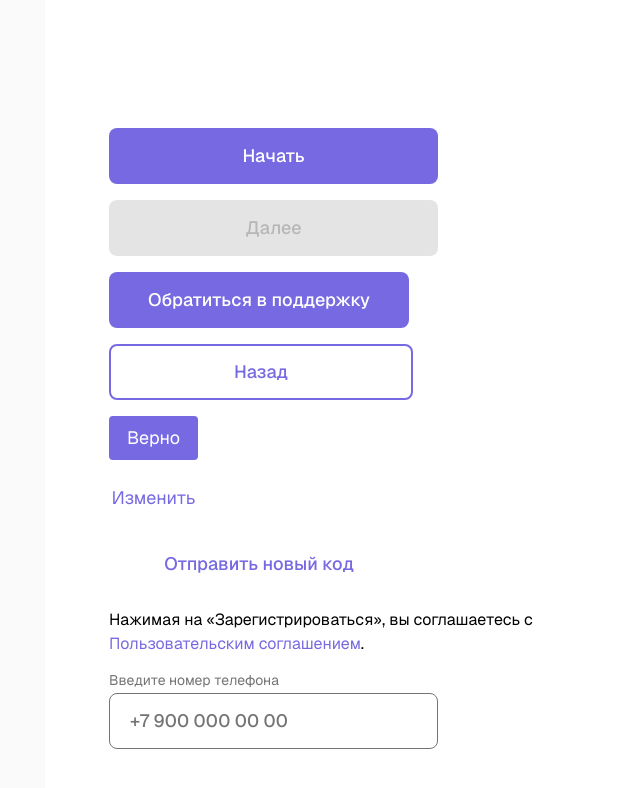
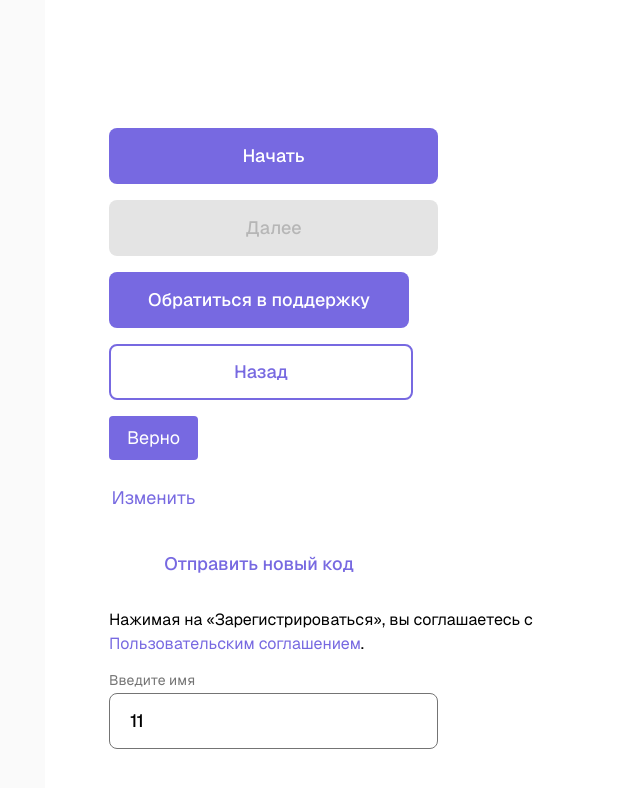
Before and after one commit to akatosphere/chat-frontend-2, a Next.js app: page / in a window 1280 px wide. Shown: the top 788 px of the page, without its empty margins (211-851 px from the left). Built offline with nearby package versions, Linux system fonts and the light colour scheme.

Commit message:
feat: обновил структуру

```diff
--- a/app/page.tsx
+++ b/app/page.tsx
@@ -1,4 +1,4 @@
-import { FormInput } from "@/shared/formInput/ui/formInput";
+import { FormInput } from "@/shared/form/ui/formInput";
 import { Button } from "@/shared/shadcn/ui/button";
 import Image from "next/image";
 
@@ -17,7 +17,9 @@ export default function Home() {
         Нажимая на «Зарегистрироваться», вы соглашаетесь
         с <Button variant='text' size='inline' className="subtext-tight">Пользовательским соглашением</Button>.
         </p>
-        <FormInput id="1" placeholder="+7 900 000 00 00" label="Введите номер телефона" error=""/>
+        <form>
+          <FormInput id="1" label="Введите имя" placeholder="Имя" value="11" error=""/>
+        </form>
       </main>
     </div>
   );
--- a/package.json
+++ b/package.json
@@ -18,6 +18,7 @@
     "react": "19.2.0",
     "react-dom": "19.2.0",
     "tailwind-merge": "^3.4.0",
+    "zod": "^4.1.13",
     "zustand": "^5.0.8"
   },
   "devDependencies": {
--- /dev/null
+++ b/src/features/auth/ui/phoneForm.tsx
@@ -0,0 +1,9 @@
+import { FormInput } from "@/shared/form/ui/formInput";
+
+export default function PhoneForm() {
+    return (
+        <form>
+            <FormInput id="1" label="Введите номер телефона" placeholder="+7 900 000 00 00" value="" error=""/>
+        </form>
+    )
+}
--- a/src/shared/formInput/ui/formInput.tsx
+++ b/src/shared/form/ui/formInput.tsx
@@ -6,6 +6,7 @@ interface Props {
   id: string;
   label: string;
   placeholder: string;
+  value: string;
   error: string | undefined
 }
 
@@ -15,6 +16,7 @@ export const FormInput = forwardRef<HTMLInputElement, Props> (
       id,
       label,
       placeholder,
+      value,
       error
     },
     ref
@@ -22,7 +24,7 @@ export const FormInput = forwardRef<HTMLInputElement, Props> (
     return (
       <div className="flex flex-col gap-[4px]">
         <Label variant={error ? "error" : "default"} htmlFor={id}>{error || label}</Label>
-        <Input id={id} placeholder={placeholder} variant={error ? "error" : "default"}/>
+        <Input id={id} placeholder={placeholder} variant={error ? "error" : "default"} value={value}/>
       </div>
     )
   }
```
Also changed, not shown: src/features/auth/model/validation.ts (added), 1 other file (tests, documents, lock files or other folders).
